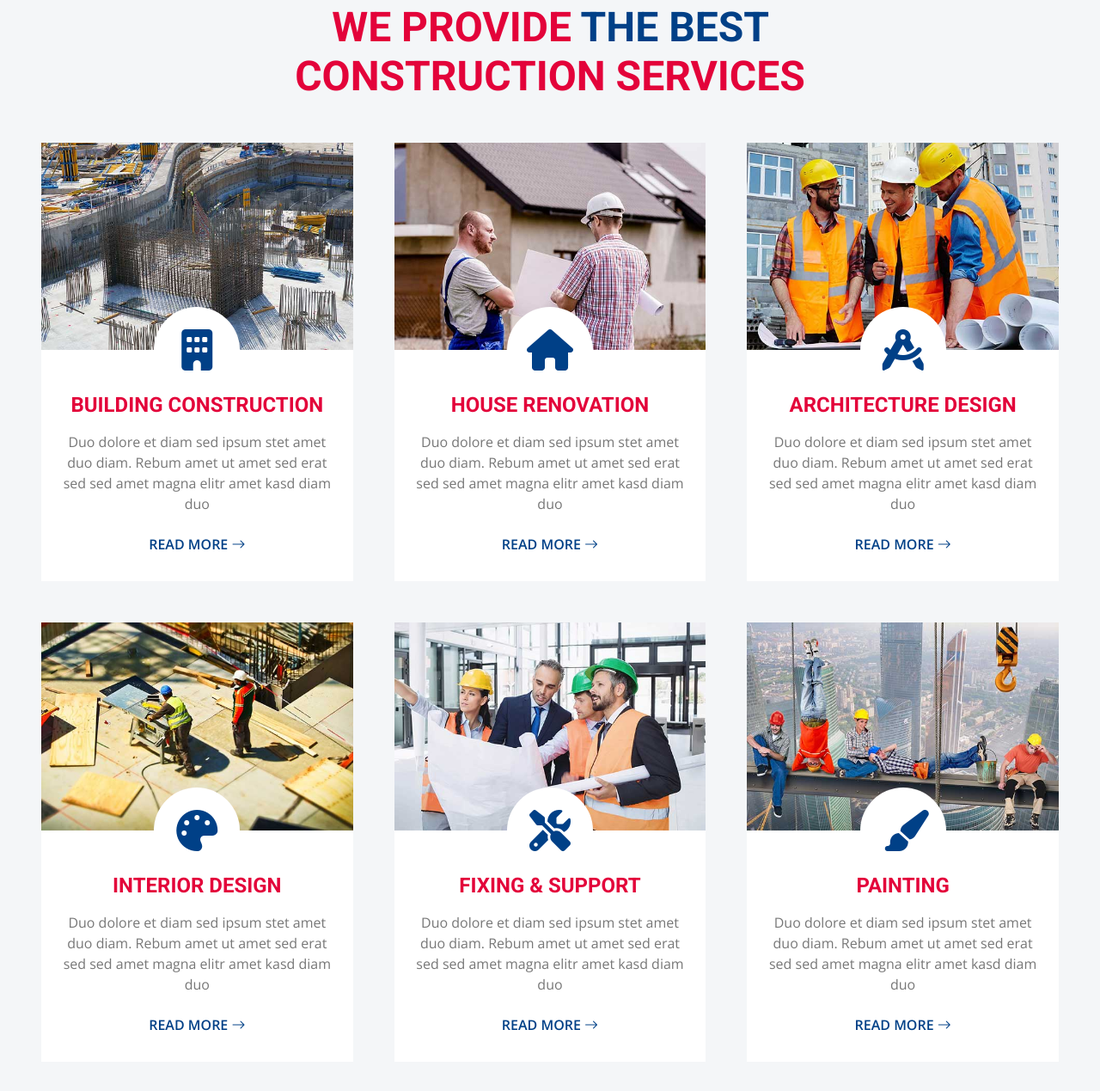
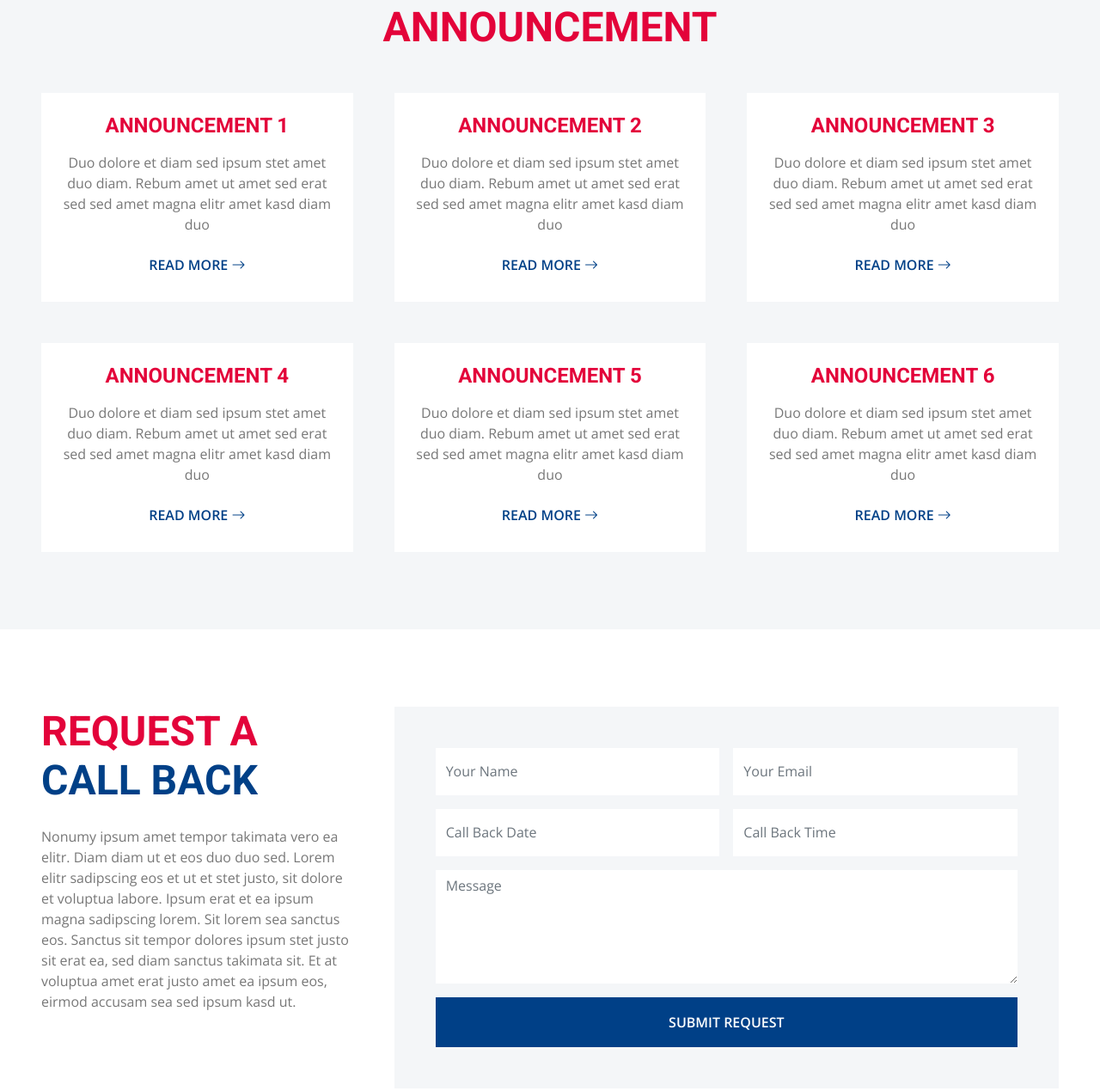
Before and after one commit to jhen2497/Matrix-Landing-Page, a plain HTML site: page index.html in a window 1280 px wide. Shown: the part 894-2163 px from the top of the page at 86% size. Drawn offline with nearby package versions, Linux system fonts and the light colour scheme.

Commit message:
New Update

```diff
--- a/index.html
+++ b/index.html
@@ -124,21 +124,20 @@
     <!-- Carousel End -->
 
 
-    <!-- Services Start -->
+    <!-- Announcement Start -->
     <div class="container-fluid bg-light py-6 px-5">
         <div class="text-center mx-auto mb-5" style="max-width: 600px;">
-            <h1 class="display-5 text-uppercase mb-4">We Provide <span class="text-primary">The Best</span> Construction
-                Services</h1>
+            <h1 class="display-5 text-uppercase mb-4">Announcement</h1>
         </div>
         <div class="row g-5">
             <div class="col-lg-4 col-md-6">
                 <div class="service-item bg-white d-flex flex-column align-items-center text-center">
-                    <img class="img-fluid" src="img/service-1.jpg" alt="">
+                    <!-- <img class="img-fluid" src="img/service-1.jpg" alt="">
                     <div class="service-icon bg-white">
                         <i class="fa fa-3x fa-building text-primary"></i>
-                    </div>
-                    <div class="px-4 pb-4">
-                        <h4 class="text-uppercase mb-3">Building Construction</h4>
+                    </div> -->
+                    <div class="px-4 pb-4 pt-4">
+                        <h4 class="text-uppercase mb-3">Announcement 1</h4>
                         <p>Duo dolore et diam sed ipsum stet amet duo diam. Rebum amet ut amet sed erat sed sed amet
                             magna elitr amet kasd diam duo</p>
                         <a class="btn text-primary" href="">Read More <i class="bi bi-arrow-right"></i></a>
@@ -146,13 +145,13 @@
                 </div>
             </div>
             <div class="col-lg-4 col-md-6">
-                <div class="service-item bg-white rounded d-flex flex-column align-items-center text-center">
-                    <img class="img-fluid" src="img/service-2.jpg" alt="">
+                <div class="service-item bg-white d-flex flex-column align-items-center text-center">
+                    <!-- <img class="img-fluid" src="img/service-1.jpg" alt="">
                     <div class="service-icon bg-white">
-                        <i class="fa fa-3x fa-home text-primary"></i>
-                    </div>
-                    <div class="px-4 pb-4">
-                        <h4 class="text-uppercase mb-3">House Renovation</h4>
+                        <i class="fa fa-3x fa-building text-primary"></i>
+                    </div> -->
+                    <div class="px-4 pb-4 pt-4">
+                        <h4 class="text-uppercase mb-3">Announcement 2</h4>
                         <p>Duo dolore et diam sed ipsum stet amet duo diam. Rebum amet ut amet sed erat sed sed amet
                             magna elitr amet kasd diam duo</p>
                         <a class="btn text-primary" href="">Read More <i class="bi bi-arrow-right"></i></a>
@@ -160,13 +159,13 @@
                 </div>
             </div>
             <div class="col-lg-4 col-md-6">
-                <div class="service-item bg-white rounded d-flex flex-column align-items-center text-center">
-                    <img class="img-fluid" src="img/service-3.jpg" alt="">
+                <div class="service-item bg-white d-flex flex-column align-items-center text-center">
+                    <!-- <img class="img-fluid" src="img/service-1.jpg" alt="">
                     <div class="service-icon bg-white">
-                        <i class="fa fa-3x fa-drafting-compass text-primary"></i>
-                    </div>
-                    <div class="px-4 pb-4">
-                        <h4 class="text-uppercase mb-3">Architecture Design</h4>
+                        <i class="fa fa-3x fa-building text-primary"></i>
+                    </div> -->
+                    <div class="px-4 pb-4 pt-4">
+                        <h4 class="text-uppercase mb-3">Announcement 3</h4>
                         <p>Duo dolore et diam sed ipsum stet amet duo diam. Rebum amet ut amet sed erat sed sed amet
                             magna elitr amet kasd diam duo</p>
                         <a class="btn text-primary" href="">Read More <i class="bi bi-arrow-right"></i></a>
@@ -174,13 +173,13 @@
                 </div>
             </div>
             <div class="col-lg-4 col-md-6">
-                <div class="service-item bg-white rounded d-flex flex-column align-items-center text-center">
-                    <img class="img-fluid" src="img/service-4.jpg" alt="">
+                <div class="service-item bg-white d-flex flex-column align-items-center text-center">
+                    <!-- <img class="img-fluid" src="img/service-1.jpg" alt="">
                     <div class="service-icon bg-white">
-                        <i class="fa fa-3x fa-palette text-primary"></i>
-                    </div>
-                    <div class="px-4 pb-4">
-                        <h4 class="text-uppercase mb-3">Interior Design</h4>
+                        <i class="fa fa-3x fa-building text-primary"></i>
+                    </div> -->
+                    <div class="px-4 pb-4 pt-4">
+                        <h4 class="text-uppercase mb-3">Announcement 4</h4>
                         <p>Duo dolore et diam sed ipsum stet amet duo diam. Rebum amet ut amet sed erat sed sed amet
                             magna elitr amet kasd diam duo</p>
                         <a class="btn text-primary" href="">Read More <i class="bi bi-arrow-right"></i></a>
@@ -188,13 +187,13 @@
                 </div>
             </div>
             <div class="col-lg-4 col-md-6">
-                <div class="service-item bg-white rounded d-flex flex-column align-items-center text-center">
-                    <img class="img-fluid" src="img/service-5.jpg" alt="">
+                <div class="service-item bg-white d-flex flex-column align-items-center text-center">
+                    <!-- <img class="img-fluid" src="img/service-1.jpg" alt="">
                     <div class="service-icon bg-white">
-                        <i class="fa fa-3x fa-tools text-primary"></i>
-                    </div>
-                    <div class="px-4 pb-4">
-                        <h4 class="text-uppercase mb-3">Fixing & Support</h4>
+                        <i class="fa fa-3x fa-building text-primary"></i>
+                    </div> -->
+                    <div class="px-4 pb-4 pt-4">
+                        <h4 class="text-uppercase mb-3">Announcement 5</h4>
                         <p>Duo dolore et diam sed ipsum stet amet duo diam. Rebum amet ut amet sed erat sed sed amet
                             magna elitr amet kasd diam duo</p>
                         <a class="btn text-primary" href="">Read More <i class="bi bi-arrow-right"></i></a>
@@ -202,13 +201,13 @@
                 </div>
             </div>
             <div class="col-lg-4 col-md-6">
-                <div class="service-item bg-white rounded d-flex flex-column align-items-center text-center">
-                    <img class="img-fluid" src="img/service-6.jpg" alt="">
+                <div class="service-item bg-white d-flex flex-column align-items-center text-center">
+                    <!-- <img class="img-fluid" src="img/service-1.jpg" alt="">
                     <div class="service-icon bg-white">
-                        <i class="fa fa-3x fa-paint-brush text-primary"></i>
-                    </div>
-                    <div class="px-4 pb-4">
-                        <h4 class="text-uppercase mb-3">Painting</h4>
+                        <i class="fa fa-3x fa-building text-primary"></i>
+                    </div> -->
+                    <div class="px-4 pb-4 pt-4">
+                        <h4 class="text-uppercase mb-3">Announcement 6</h4>
                         <p>Duo dolore et diam sed ipsum stet amet duo diam. Rebum amet ut amet sed erat sed sed amet
                             magna elitr amet kasd diam duo</p>
                         <a class="btn text-primary" href="">Read More <i class="bi bi-arrow-right"></i></a>
```
